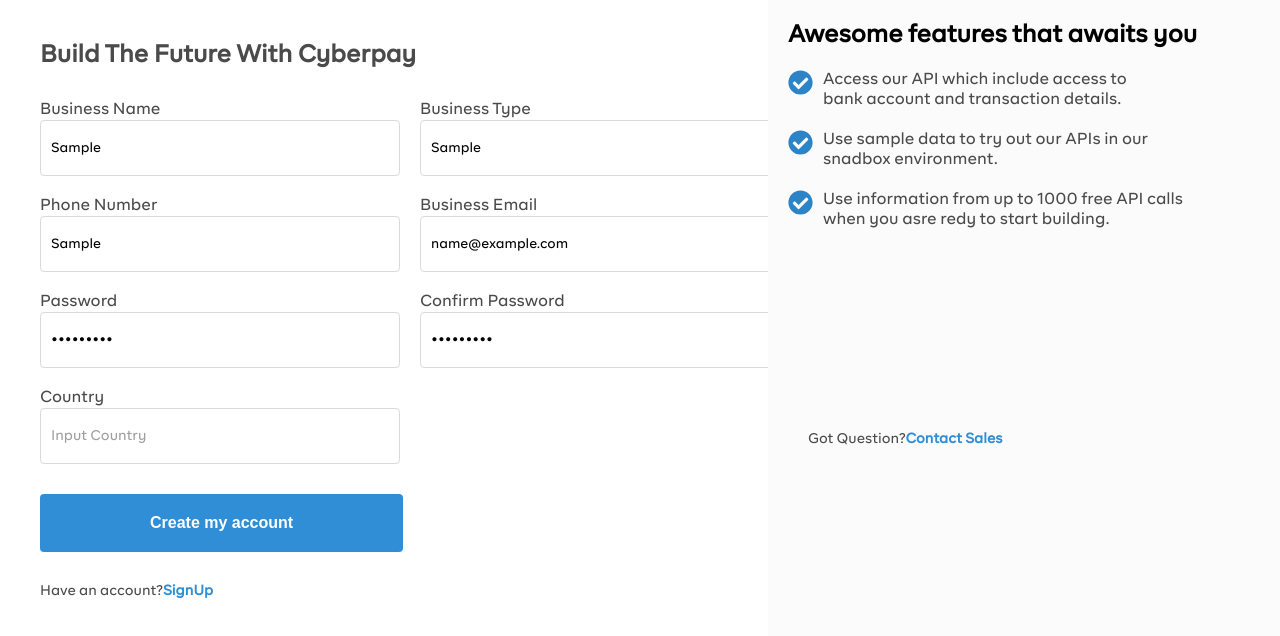
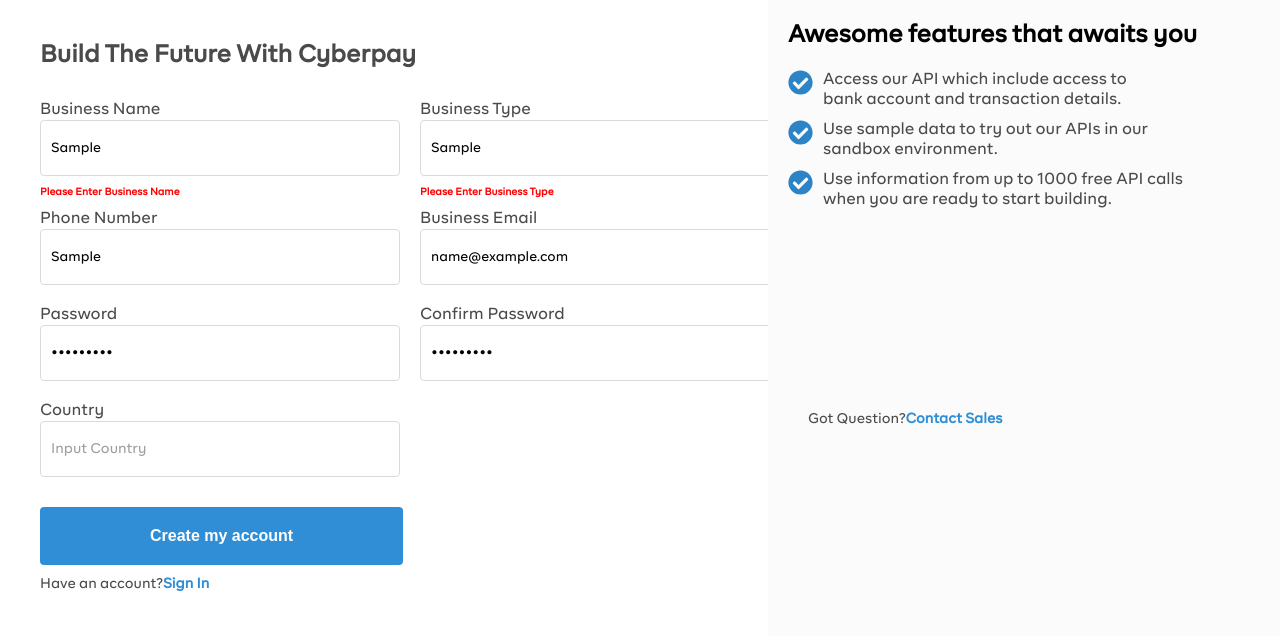
Before and after one commit to Akpatre-David/Cyberpay, a React (Create React App) app: page /sign-up in a window 1280 px wide. Both pictures are taken after typing "Sample", "Sample", "Sample", "name@example.com", "Sample123", "Sample123" into the empty fields and a click on the button "Create my account". Shown: the top 636 px of the page. Built offline with nearby package versions, Linux system fonts and the light colour scheme.

Commit message:
initial commit

```diff
--- a/package.json
+++ b/package.json
@@ -3,7 +3,7 @@
   "version": "0.1.0",
   "private": true,
   "dependencies": {
-    "@tanstack/react-query": "^5.29.2",
+    "@tanstack/react-query": "^5.32.0",
     "@testing-library/jest-dom": "^5.17.0",
     "@testing-library/react": "^13.4.0",
     "@testing-library/user-event": "^13.5.0",
--- a/src/Validation/Signin.tsx
+++ b/src/Validation/Login.tsx
@@ -1,9 +1,9 @@
 import * as Yup from "yup";
 
-export const SigninValidation = Yup.object({
+export const LoginValidation = Yup.object({
   email: Yup.string()
     .email("Please Enter Valid Email")
-    .required("Please Enter a Email"),
+    .required("Please Enter an Email"),
 
   password: Yup.string().min(8).required("Password is required"),
 });
--- /dev/null
+++ b/src/Validation/signup.tsx
@@ -0,0 +1,16 @@
+import * as Yup from "yup";
+
+export const SignupValidation = Yup.object({
+  BusinessName: Yup.string().required("Please Enter Business Name"),
+  BusinessType: Yup.string().required("Please Enter Business Type"),
+  Phone: Yup.string().required("Enter Valid Phone Number"),
+  email: Yup.string()
+    .email("Please Enter Valid Email")
+    .required("Please Enter an Email"),
+  password: Yup.string().required("Please Enter Password"),
+  cpassword: Yup.string()
+    .oneOf([Yup.ref("password")], "Passwords must match")
+    .required("Please Confirm Password"),
+
+  country: Yup.string().required("Plaese Enter Country")
+});
--- a/src/component/Forgotpassword/ForgotPassword.tsx
+++ b/src/component/Forgotpassword/ForgotPassword.tsx
@@ -34,11 +34,15 @@
                   />
 
                   <div className={style.button}>
-                      <Button text="send reset link" type="submit" onClick={() => {}} />
+                    <Button
+                      text="send reset link"
+                      type="submit"
+                      onClick={() => {}}
+                    />
                   </div>
 
                   <span className={style.signup}>Don't have an account? </span>
-                    <Link to="" className={style.link}>
+                  <Link to="/sign-up" className={style.link}>
                     Sign Up
                   </Link>
                 </Form>
@@ -46,7 +50,6 @@
             }}
           </Formik>
         </div>
-
       </Card>
     </section>
   );
--- a/src/component/Login/login.tsx
+++ b/src/component/Login/login.tsx
@@ -5,7 +5,7 @@
 import { Form, Link, useNavigate } from "react-router-dom";
 import { Input } from "../../customs";
 import Button from "../../customs/button/button";
-import { SigninValidation } from "../../Validation/Signin";
+import { LoginValidation } from "../../Validation/Login";
 
 const Login = () => {
   const navigate = useNavigate();
@@ -29,7 +29,7 @@
               email: "",
               password: "",
             }}
-            validationSchema={SigninValidation}
+            validationSchema={LoginValidation}
             onSubmit={(values) => {
               console.log(values);
             }}>
@@ -55,7 +55,7 @@
                   </div>
 
                   <span className={style.signup}>Dont have an account? </span>
-                  <Link to="" className={style.link}>
+                  <Link to="/Log-in" className={style.link}>
                     Sign Up
                   </Link>
                 </Form>
--- a/src/component/Resetpassword/ResetPassword.tsx
+++ b/src/component/Resetpassword/ResetPassword.tsx
@@ -55,7 +55,7 @@
                   </div>
 
                   <span className={style.signup}>Don't have an account? </span>
-                  <Link to="" className={style.link}>
+                  <Link to="/sign-up" className={style.link}>
                     Sign Up
                   </Link>
                 </Form>
--- a/src/component/Signup/signup.module.css
+++ b/src/component/Signup/signup.module.css
@@ -23,7 +23,7 @@
 
 .container > .futures {
   background-color: #fbfbfb;
-  padding-top: 2;
+  padding-top: 2rem;
   width: 40%;
   height: 100vh;
 }
@@ -33,7 +33,7 @@
   font-size: 16px;
   border-radius: 4.1px;
   padding: 2rem 11rem;
-  margin-bottom: 3rem;
+  margin-bottom: 1rem;
   text-align: center;
 }
 
@@ -41,7 +41,7 @@
   font-weight: 400;
   font-size: 1.4rem;
   color: #4a4a4a;
-  margin-bottom: 3rem;
+  margin-bottom: 1rem;
 }
 
 .link {
@@ -64,7 +64,7 @@
 .listing {
   display: flex;
   flex-direction: row;
-  margin-bottom: 2rem;
+  margin-bottom: 1rem;
 }
 
 .listing > span {
@@ -90,6 +90,6 @@
   color: #4a4a4a;
 }
 
-.link{
+.link {
   text-decoration: none;
 }
--- a/src/component/Signup/signup.tsx
+++ b/src/component/Signup/signup.tsx
@@ -1,11 +1,11 @@
 import React from "react";
 import style from "./signup.module.css";
 import { Form, Formik } from "formik";
-import { SigninValidation } from "../../Validation/Signin";
 import { Input } from "../../customs";
 import Button from "../../customs/button/button";
 import { Link } from "react-router-dom";
 import { FaCheckCircle } from "react-icons/fa";
+import { SignupValidation } from "../../Validation/signup";
 
 const Signup = () => {
   return (
@@ -15,8 +15,11 @@
 
         <div>
           <Formik
-            initialValues={{}}
-            validationSchema={SigninValidation}
+            initialValues={{
+              BusinessName: "",
+              BusinessType: "",
+            }}
+            validationSchema={SignupValidation}
             onSubmit={(values) => {
               console.log(values);
             }}>
@@ -28,13 +31,13 @@
                       type="text"
                       label="Business Name"
                       placeholder="Business Name"
-                      name="businessname"
+                      name="BusinessName"
                     />
                     <Input
                       type="text"
                       label="Business Type"
                       placeholder="Business Type"
-                      name="businesstype"
+                      name="BusinessType"
                     />
                   </div>
 
@@ -42,7 +45,7 @@
                     <Input
                       type="text"
                       label="Phone Number"
-                      name="phone"
+                      name="Phone"
                       placeholder="Phone Number"
                     />
 
@@ -74,7 +77,7 @@
                     type="text"
                     label="Country"
                     placeholder="Input Country"
-                    name="Country"
+                    name="country"
                   />
 
                   <div className={style.button}>
@@ -88,8 +91,8 @@
                   <div className={style.end}>
                     <span>Have an account?</span>
 
-                    <Link to="" className={style.link}>
-                      SignUp
+                    <Link to="/Log-in" className={style.link}>
+                      Sign In
                     </Link>
                   </div>
                 </Form>
@@ -116,7 +119,7 @@
           <FaCheckCircle size={25} className={style.circle} />
 
           <span>
-            Use sample data to try out our APIs in our <br /> snadbox
+            Use sample data to try out our APIs in our <br /> sandbox
             environment.
           </span>
         </div>
@@ -125,13 +128,16 @@
           <FaCheckCircle size={25} className={style.circle} />
 
           <span>
-           Use information from up to 1000 free API calls <br /> when you asre redy to start building.
+            Use information from up to 1000 free API calls <br /> when you are
+            ready to start building.
           </span>
         </div>
 
-      <div  className={style.endofutures}>
+        <div className={style.endofutures}>
           <span>Got Question?</span>
-          <Link to="" className={style.link}>Contact Sales</Link>
+          <Link to="" className={style.link}>
+            Contact Sales
+          </Link>
         </div>
       </section>
     </section>
--- a/src/customs/input/input.module.css
+++ b/src/customs/input/input.module.css
@@ -26,5 +26,12 @@
 }
 
 input:focus {
-  border: 1px solid #2f8ed6;
+  border: 1px solid #1670be;
 }
+
+
+.error{
+  color: red;
+  font-size:1rem ;
+  font-weight: bold;
+}
--- a/src/customs/input/input.tsx
+++ b/src/customs/input/input.tsx
@@ -34,7 +34,7 @@
             onChange={onChange}
             disabled={disable}
           />
-          {meta.touched && meta.error && <div>{meta.error}</div>}
+          {meta.touched && meta.error && <div className={style.error}>{meta.error}</div>}
         </div>
       )}
     </Field>
--- a/src/routes.tsx
+++ b/src/routes.tsx
@@ -42,6 +42,6 @@
 
   {
     path: "sign-up",
-    element: <Signup />
-  }
+    element: <Signup />,
+  },
 ];
```
Also changed, not shown: 1 other file (tests, documents, lock files or other folders). Lines whose indentation alone changed are shown as unchanged.
